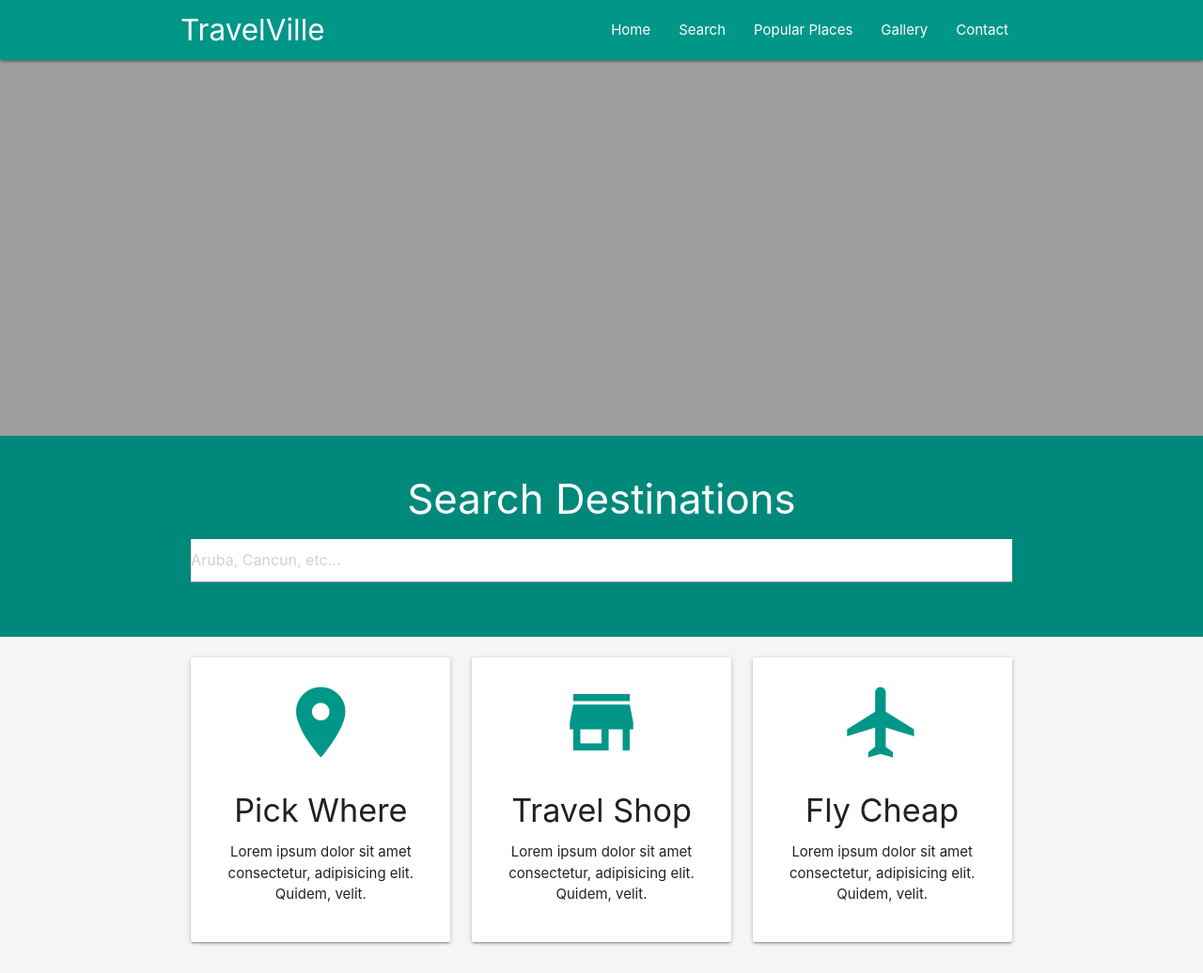
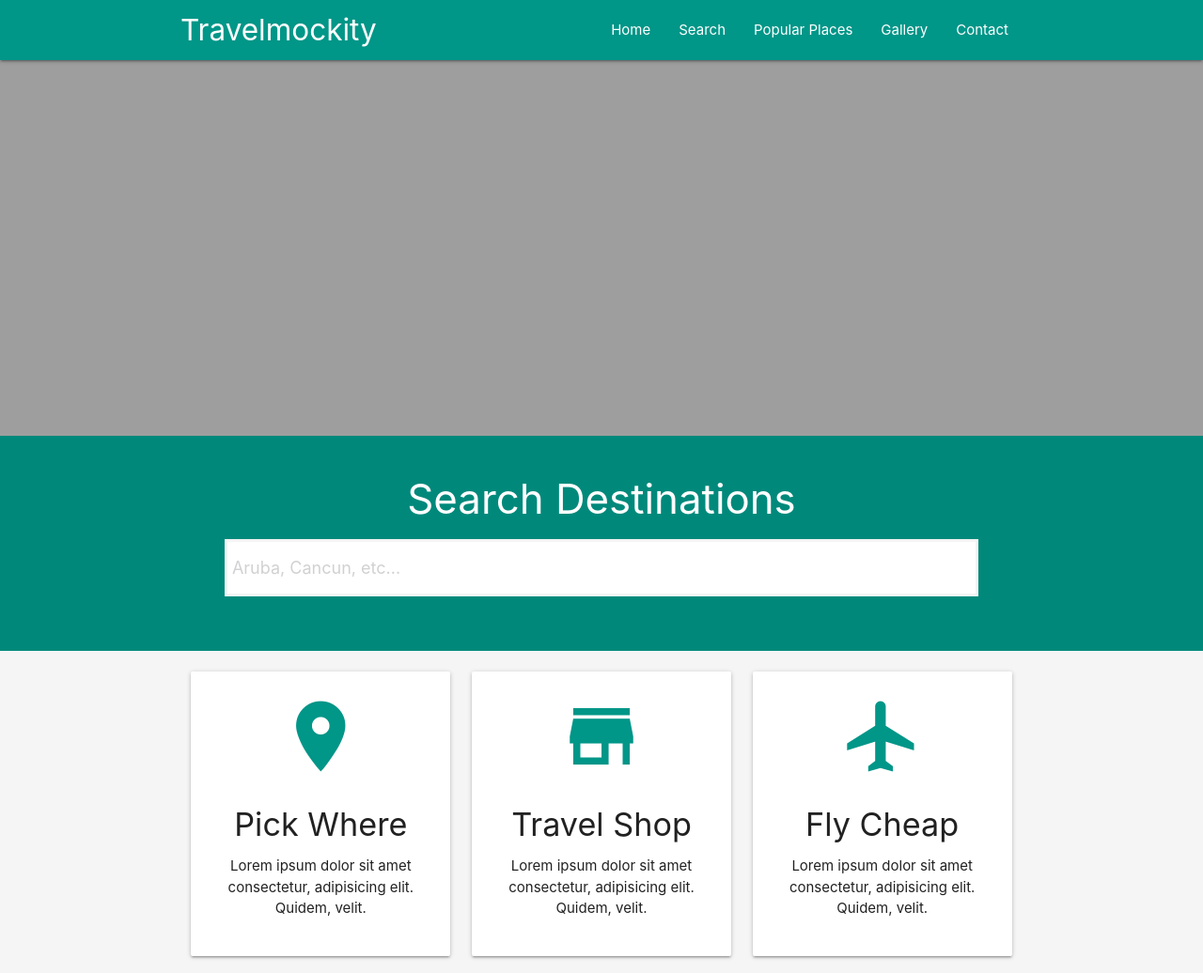
Before and after one commit to TJANGEL/Travel-Agency-Webpage, a plain HTML site: page index.html in a window 1280 px wide. Shown: the top 1036 px of the page at 94% size. Drawn offline with nearby package versions, Linux system fonts and the light colour scheme.

Commit message:
added link to CSS

```diff
--- a/index.html
+++ b/index.html
@@ -12,6 +12,8 @@
     <link href="https://fonts.googleapis.com/icon?family=Material+Icons" rel="stylesheet">
     <!-- Font Awesome -->
     <link rel="stylesheet" href="https://use.fontawesome.com/releases/v5.5.0/css/all.css" integrity="sha384-B4dIYHKNBt8Bc12p+WXckhzcICo0wtJAoU8YZTY5qE0Id1GSseTk6S+L3BlXeVIU" crossorigin="anonymous">
+    <!-- CSS -->
+    <link rel="stylesheet" href="assets/css/style.css">
 </head>
 
 <body>
@@ -19,7 +21,7 @@
         <nav class="teal">
             <div class="container">
                 <div class="nav-wrapper">
-                    <a href="#!" class="brand-logo">TravelVille</a>
+                    <a href="#!" class="brand-logo">Travelmockity</a>
                     <a href="#" data-target="mobile-demo" class="sidenav-trigger"><i class="material-icons">menu</i></a>
                     <ul class="right hide-on-med-and-down">
                         <li>
@@ -200,7 +202,7 @@
         <div class="container">
             <div class="row">
                 <div class="col s12">
-                    <h4>Follow Travelville</h4>
+                    <h4>Follow Travelmockity</h4>
                     <p>Follow us on social media for special offers</p>
                     <a href="htttps://facebook.com" target="_blank" class="white-text">
                         <i class="fab fa-facebook fa-4x"></i>
@@ -293,7 +295,7 @@
                         <li class="collection-header">
                             <h4>Location</h4>
                         </li>
-                        <li class="collection-item">Travelville Agency</li>
+                        <li class="collection-item">Travelmockity Agency</li>
                         <li class="collection-item">555 Beach rd, Suite 33</li>
                         <li class="collection-item">Miami FL, 55555</li>
                     </ul>
```
